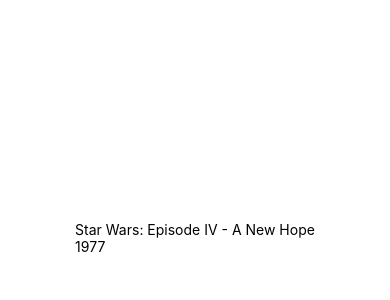
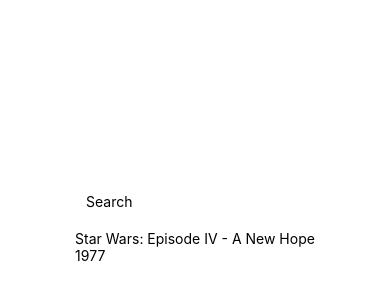
Before and after one commit to juliatan/movie-browser, a React Native app: screen / in a window 390 px wide. Shown: the part 184-484 px from the top of the page. Built offline with nearby package versions, Linux system fonts and the light colour scheme.

Commit message:
Added TextInput field that can set state for current search term

```diff
--- a/App.js
+++ b/App.js
@@ -1,17 +1,27 @@
 import { StatusBar } from 'expo-status-bar';
 import React from 'react';
-import { StyleSheet, Text, View } from 'react-native';
+import { StyleSheet, Text, View, TextInput } from 'react-native';
 import { movie } from './mockData';
 import Result from './Result'
 
 export default class App extends React.Component {
   state = {
     movie: movie,
+    searchTerm: '',
+  }
+
+  handleSearchTermChange = searchTerm => {
+    this.setState({searchTerm})
   }
 
   render() {
     return (
-       <View style={styles.container}>
+      <View style={styles.container}>
+        <TextInput
+          placeholder="Search"
+          value={this.state.searchTerm}
+          onChangeText={this.handleSearchTermChange}
+        />
         <Result movie={this.state.movie} />
         <StatusBar style="auto" />
       </View>
```
